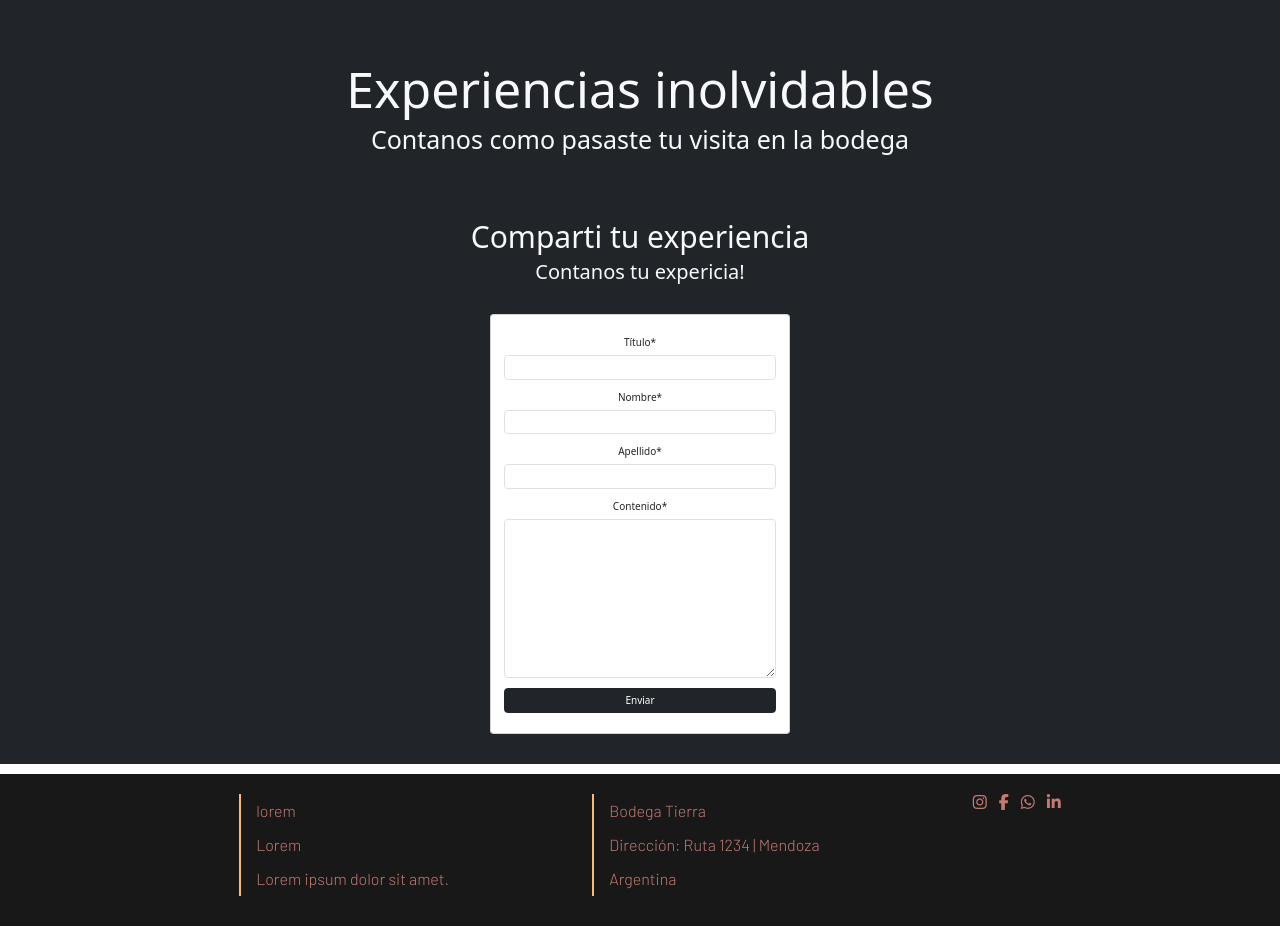
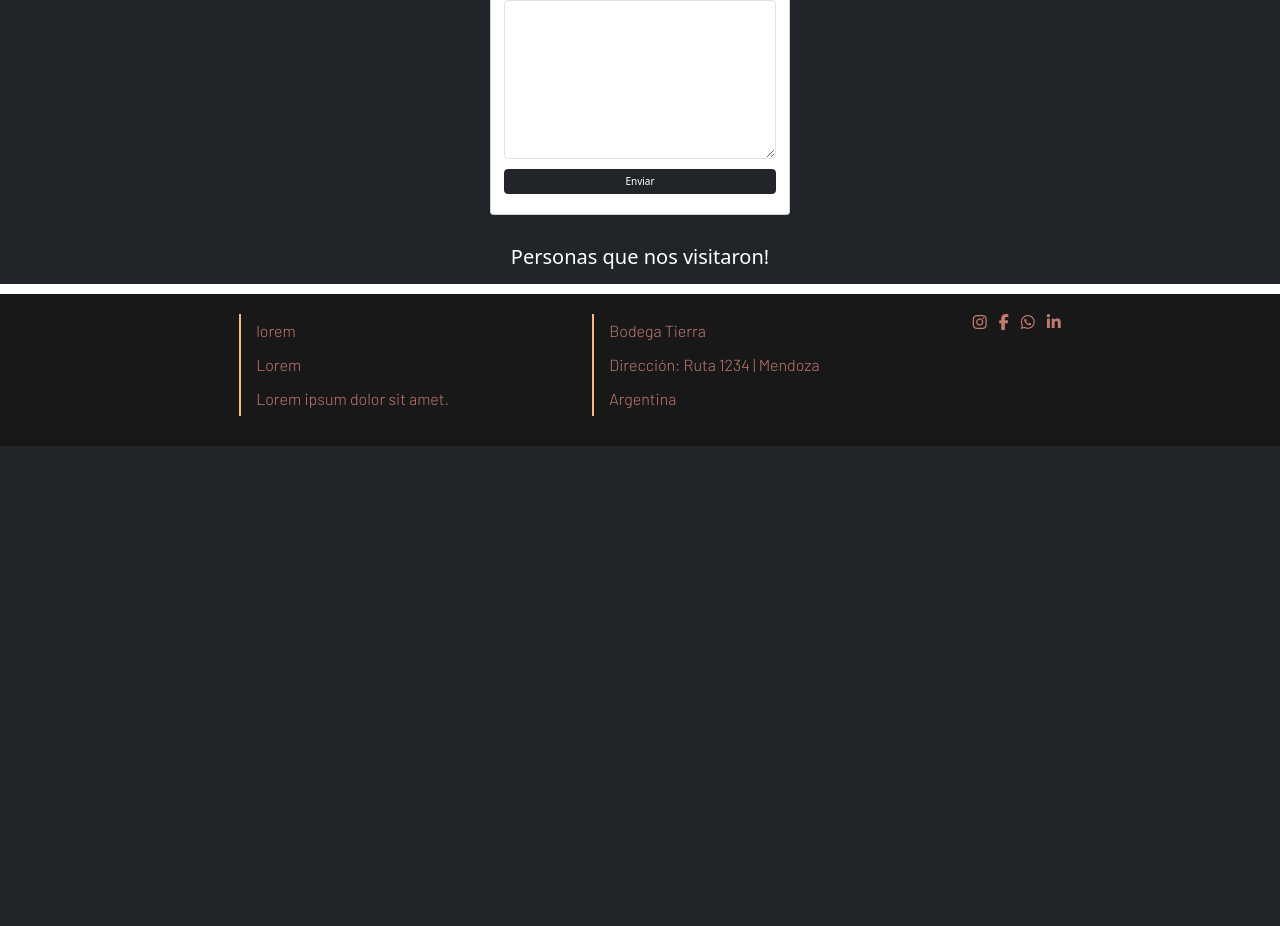
Before and after one commit to anciappi/tierra-wines-django, a Django app: page /experiencias/ in a window 1280 px wide. Shown: the part 405-1331 px from the top of the page. After the commit the page ends 851 px from the top, so only its background shows below. Run offline with Django 4.2, Linux system fonts and the light colour scheme; a user stored in the database is signed in; data that the repository does not hold is empty; some libraries are stand-ins or nearby versions; some web fonts are replaced.

Commit message:
final commit

```diff
--- a/experiencias/templates/experiencias/experiencias.html
+++ b/experiencias/templates/experiencias/experiencias.html
@@ -9,28 +9,20 @@
   <link href="https://cdn.jsdelivr.net/npm/bootstrap@5.3.2/dist/css/bootstrap.min.css" rel="stylesheet" integrity="sha384-T3c6CoIi6uLrA9TneNEoa7RxnatzjcDSCmG1MXxSR1GAsXEV/Dwwykc2MPK8M2HN" crossorigin="anonymous">
 </head>
 
-<section class="container-fluid bg-dark mx-auto">
 
-  <div class="row">
-      <div class="col-md-12 text-center">
-          <img src="/media/copaBn-01.png" class="img-fluid mb-5" alt="...">
-      </div>
 
-      <div class="col-md-12 text-center my-5 mx-auto">
-          <h1 class="text-light display-1">Experiencias inolvidables</h1>
-          <h1 class="text-light display-6">Contanos como pasaste tu visita en la bodega</h1>
-      </div>
+<!-- Seccion de comentarios -->
+<section class="container-fluid row justify-content-center bg-dark m-0 pb-3">
+{% if user.is_authenticated %}
+  <div class="container mt-3 bg-dark" >
 
-      {% if user.is_authenticated %}
-      <div class="col-md-4 text-center my-5 mx-auto">
-          <h1 class="text-light display-5">Comparti tu experiencia</h1>
-
-              <h2 class="text-centerm-4 mb-5 text-light">Contanos tu expericia!</h2>
+      <h2 class="text-center m-4 text-light">Contanos tu expericia!</h2>
       <form method="POST" action="">
           {% csrf_token %}
 
           <div class="card mx-auto py-3" style="width: 30rem" >
               <div class="card-body">
+                  <h6 class="card-title m-3" > Tus comentarios nos ayudan a mejorar </h6>
 
                   {{ form|crispy }}
 
@@ -42,10 +34,13 @@
       </form>
   </div>
 {% endif %}
+
+  <p class="h2 text-center mt-5 text-white">Personas que nos visitaron!</p>
+
   {% for exp in exp %}
-          <div class="col-md-4 card bg-secondary text-white my-5 mx-auto px-3 py-4 text-center" style="width: 30rem; height: auto">
+  <div class="col-sm-6 card bg-secondary text-white my-5 mx-2 px-3 py-4 text-center" style="width: 30rem; height: auto">
+
     <div class="card-body">
-                <img class="card-img-top img-thumbnail rounded-circle " src="/media/default-img.jpg" alt="foto de perfil">
       <h2 class="card-title p-2">{{exp.titulo}}</h2>
       <h5 class="card-title-2 p-3">{{exp.name}} {{exp.last_name}}</h5>
       <p class="card-text">{{exp.contenido}}</p>
@@ -53,8 +48,6 @@
     </div>
   </div>
   {% endfor %}
-          </div>
-      </div>
 </section>
 
 
```
Also changed, not shown: templates/registration/login.html (+0 -24 lines), db.sqlite3. Lines whose indentation alone changed are shown as unchanged.
